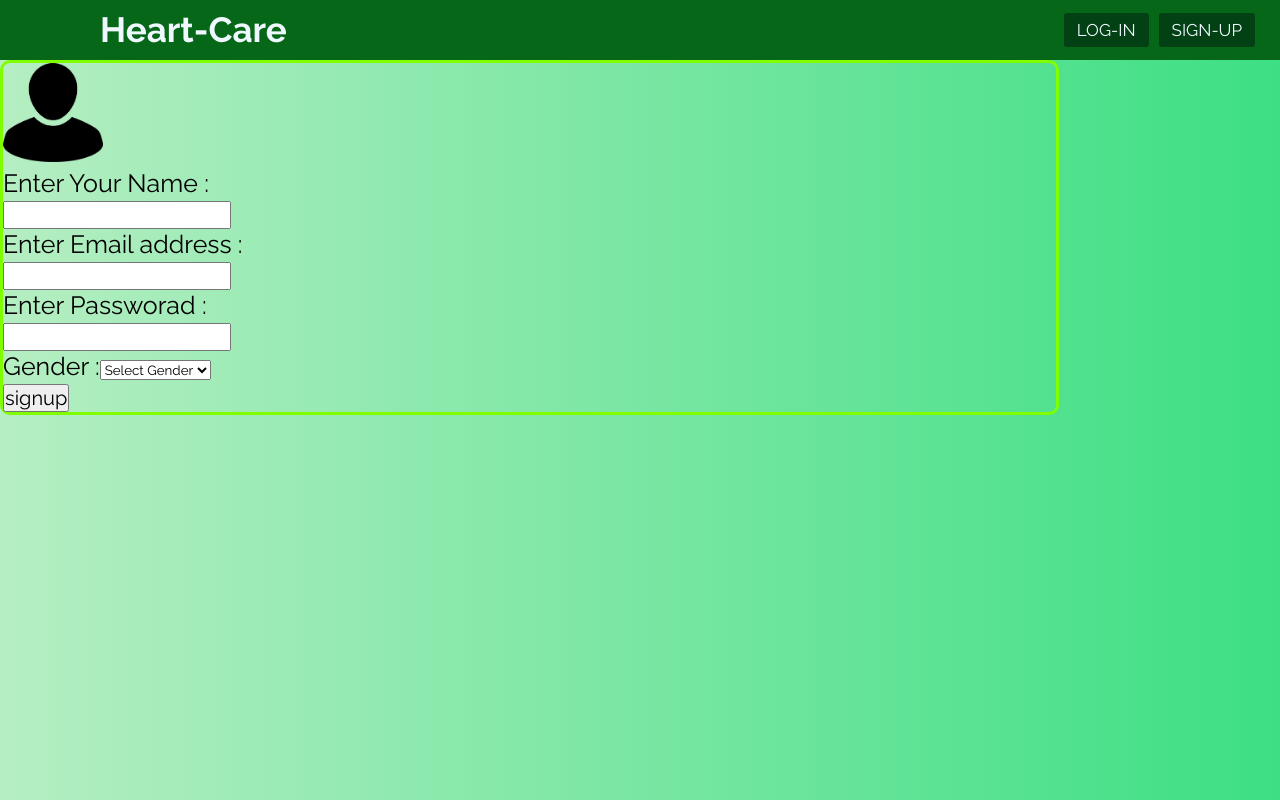
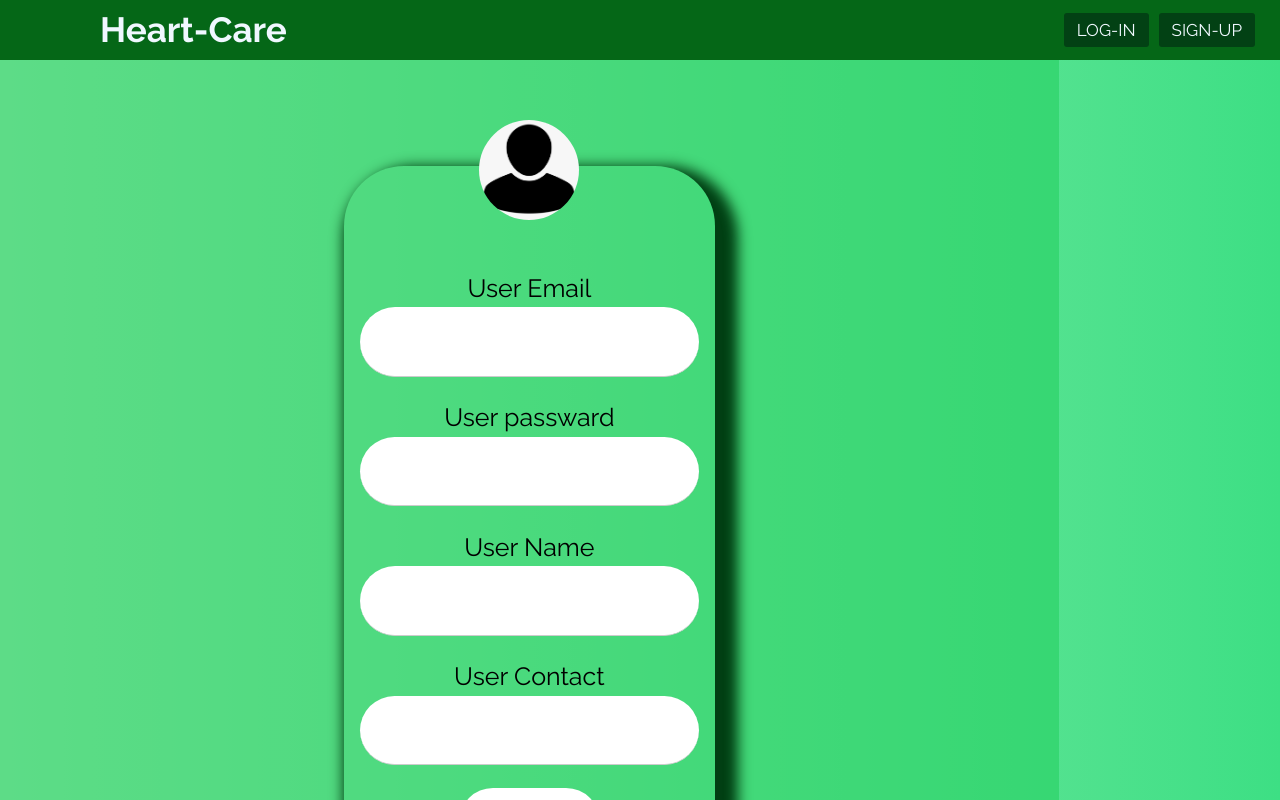
Before and after one commit to DMN-SANGEETH/Diagnosis_Of_Heart_Patients_Using_Deep_Neural_Network, a React (Create React App) app in the folder frontend/: page /signup in a window 1280 px wide. Shown: the top 800 px of the page. Built offline with nearby package versions, Linux system fonts and the light colour scheme.

Commit message:
set signup page

```diff
--- a/frontend/public/index.html
+++ b/frontend/public/index.html
@@ -10,6 +10,7 @@
       content="Web site created using create-react-app"
     />
     <link rel="apple-touch-icon" href="%PUBLIC_URL%/logo192.png" />
+    <link rel="stylesheet" href="https://www.w3schools.com/w3css/4/w3.css">
     <!--
       manifest.json provides metadata used when your web app is installed on a
       user's mobile device or desktop. See https://developers.google.com/web/fundamentals/web-app-manifest/
--- a/frontend/src/components/Patientsreg.js
+++ b/frontend/src/components/Patientsreg.js
@@ -2,47 +2,53 @@ import { useRef, useState } from "react";
 import { async } from "@firebase/util";
 import { signup } from "./firebase/firebase";
 import '../styles/Pationentreg.css';
+// import Profile from "./img/AAAA.png";
 
 export default function App(){
   const [ loading, setLoading ] = useState(false);
   const emailRef =useRef();
-  const passwordRef =useRef();
+  const passwardRef =useRef();
 
   async function handlesignup(){
     setLoading(true);
     try{
-    await signup(emailRef.current.value ,passwordRef.current.value);
+    await signup(emailRef.current.value ,passwardRef.current.value);
     }catch{
-      alert("Error");
+      alert("This Email Alrady Exist");
     }
     setLoading(false);
   }
 
+
   return (
-    <div className="main" id="main">
-      <div className="img">
-        <img src='./img/download.png' alt= "logimag" width="100px" />
-      </div>
-
-      <div className="fields" id="fields">
-        <label>Enter Your Name :</label><br/>
-        <input  placeholder="First Name"/><br/>
-        <label>Enter Email address :</label><br/>
-        <input ref={ emailRef } placeholder="Email"/><br/>
-        <label>Enter Passworad :</label><br/>
-        <input ref={ passwordRef } type="password" placeholder="Passworad"/><br/>
-        <label>Gender :</label>
-        <select defaultValue="Select Gender">
-            <option defaultValue>Select Gender</option>
-            <option value="male">Male</option>
-            <option value="female">Female</option>
-        </select><br />
-
-        <button disabled={loading} onClick={handlesignup}>signup</button>
-      </div>
+    <div  id="main">
+      <div id="sub-main" className="w3-padding-64 w3-panel">
 
 
+        <div id="imag">
 
+            <img src="./img/AAAA.png" alt= "profile" className="w3-image profile"  />
+
+       </div>
+
+
+        <div id="fields" >
+
+          <label id = "lble">User Email</label>
+          <input ref={ emailRef } placeholder="Email"  className="w3-input w3-text-black"/><br/>
+          <label id = "lble">User passward</label>
+          <input ref={ passwardRef } type="passward" placeholder="Passwarad" className="w3-input"/><br/>
+          <label id = "lble">User Name</label>
+          <input placeholder="User name" className="w3-input"/><br/>
+          <label id = "lble">User Contact</label>
+          <input placeholder="Contact Number" className="w3-input"/>
+          <br/>
+          <button disabled={loading} onClick={handlesignup} className="w3-button w3-white" >signup</button><hr className="w3-clear"/>
+
+        </div>
+
+
+      </div>
     </div>
   );
 }
--- a/frontend/src/styles/Pationentreg.css
+++ b/frontend/src/styles/Pationentreg.css
@@ -1,54 +1,65 @@
-*{
-  padding: 0;
-  margin: 0;
-  text-decoration: none;
-  list-style: none;
-  box-sizing: border-box;
+#main{
+  text-align: center;
+  justify-content: center;
+  display: flex;
+  padding: 90px 0px 90px 0px;
+  background-color:rgba(38, 210, 99, 0.612);
 }
 
-body {
-    margin: 0;
-    font-family: -apple-system, BlinkMacSystemFont, 'Segoe UI', 'Roboto', 'Oxygen',
-      'Ubuntu', 'Cantarell', 'Fira Sans', 'Droid Sans', 'Helvetica Neue',
-      sans-serif;
-    -webkit-font-smoothing: antialiased;
-    -moz-osx-font-smoothing: grayscale;
-  }
+#sub-main{
+  display: flex;
+  flex-direction: column;
+  justify-content: center;
+  height: 730px;
+  width: 35%;
+  box-shadow: 11px 12px 13px 12px rgb(1, 63, 19);
+  padding-top: 30px;
+  border-radius: 60px;
+  /* background-color: rgb(53, 224, 78); */
 
-  code {
-    font-family: source-code-pro, Menlo, Monaco, Consolas, 'Courier New',
-      monospace;
-  }
+}
 
-  .main{
-    font-size: 25px;
-    margin: 0;
-    box-sizing: border-box;
-    border: 3px solid chartreuse;
-    border-radius: 10px;
-    display: grid;
-    /* justify-content: center; */
+#imag{
+  padding-top: 5px;
+  justify-content: center;
+  display: grid;
+}
 
-  }
+/* #sub-imag{
+  background-color: rgb(63, 69, 66);
+  border-radius: 120px;
+  align-items: center;
+  display: grid;
+  height: 115px;
+  width: 115px;
 
-  .fields{
 
-    justify-content: center;
+} */
 
-  }
+.profile{
+  height: 100px;
+  width: 100px;
+  border-radius: 130px;
+}
 
-  .fields > input{
-    font-size: 20px;
-  }
+#fields{
+  margin: 50px 0px;
+}
 
-  .fields > button{
-    font-size: 20px;
-    /*
+#lble{
+  font-size: 25px;
 
-    margin: 0px 20px 20px 0px; */
-  }
+}
 
-  .img{
-    width: 10px;
+input{
+  font-size: 35px;
+  border-radius: 60px;
+}
 
-  }
+button{
+  font-size: 35px;
+  /* align-items: center; */
+  justify-content: center;
+  /* margin: 0px 100px 13px 30px; */
+  border-radius: 60px;
+}
```
Also changed, not shown: frontend/public/img/AAAA.png (added).
